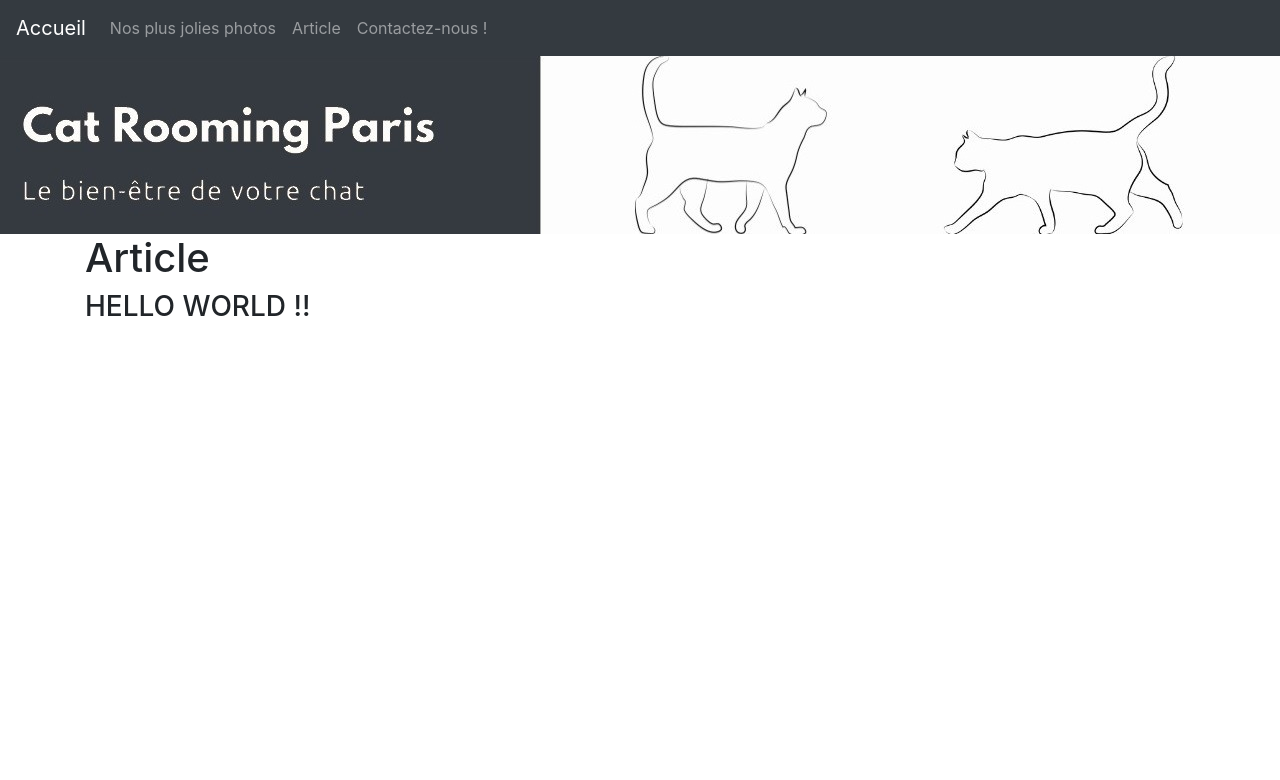
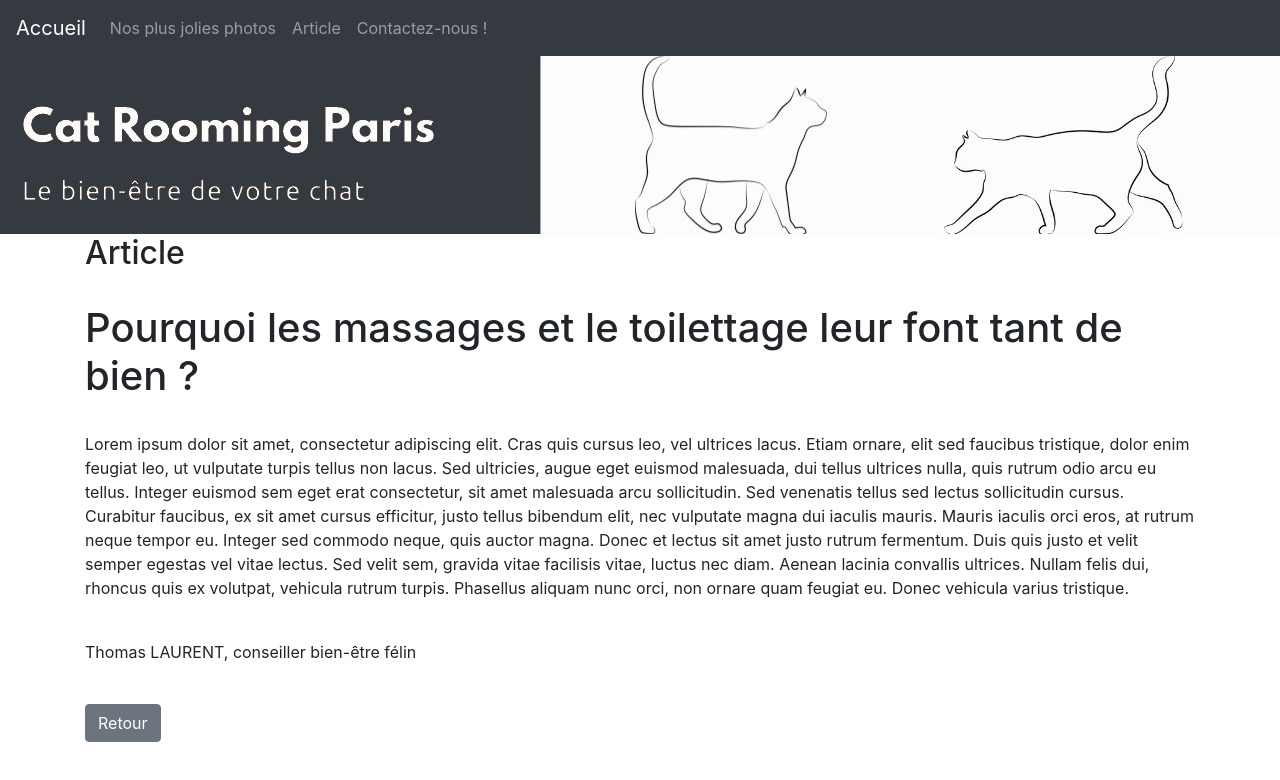
Before and after one commit to ThomasLrnt/petGroomingSPA, a React (Create React App) app in the folder frontend/catrooming/: page /article in a window 1280 px wide. Shown: the top 780 px of the page. Built offline with nearby package versions, Linux system fonts and the light colour scheme.

Commit message:
Création de la gallerie de photos avec l'API ; installation du composant Gallery.

```diff
--- a/frontend/catrooming/package.json
+++ b/frontend/catrooming/package.json
@@ -10,6 +10,7 @@
     "react": "^16.12.0",
     "react-bootstrap": "^1.0.0-beta.16",
     "react-dom": "^16.12.0",
+    "react-grid-gallery": "^0.5.5",
     "react-router-dom": "^5.1.2",
     "react-scripts": "3.3.1"
   },
--- /dev/null
+++ b/frontend/catrooming/src/fonctions/kitty.js
@@ -0,0 +1,46 @@
+import React from 'react';
+import {Container, Col, Row, Button} from 'react-bootstrap';
+import Gallery from 'react-grid-gallery';
+import '../index.css';
+
+
+class Kitty extends React.Component{
+
+  constructor(props){
+    super(props);
+    this.state = {
+      baseUrl: "https://api.thecatapi.com/v1/images/search",
+      nbKitties: 10,
+      kitties: []
+    }
+    this.componentDidMount = this.componentDidMount.bind(this);
+  }
+
+  componentDidMount(){
+    for(let i = 0 ; i < this.state.nbKitties ; i++){
+      fetch(this.state.baseUrl)
+      .then(response => response.json())
+      .then(parsedJSON => this.setState({kitties:this.state.kitties.concat(
+        {
+        src: parsedJSON[0].url,
+        thumbnail: parsedJSON[0].url,
+        thumbnailWidth: 320,
+        thumbnailHeight: 174,
+        isSelected: false,
+       })
+      }))
+      .catch(err => console.error(err))
+    }
+  }
+
+  render(){
+    return(
+      <div class="gallerie">
+                <Gallery images={this.state.kitties}/>
+                <Button variant="secondary" onClick={this.componentDidMount}> Encore ? </Button>
+      </div>
+    )
+  }
+}
+
+export default Kitty;
--- a/frontend/catrooming/src/index.css
+++ b/frontend/catrooming/src/index.css
@@ -23,3 +23,8 @@ code {
 .monContainer {
 
 }
+
+.gallerie{
+  padding-left: 5rem;
+  padding-right: 5rem;
+  }
--- a/frontend/catrooming/src/pages/Article.js
+++ b/frontend/catrooming/src/pages/Article.js
@@ -1,11 +1,16 @@
 import React,{Component} from 'react';
+import MonArticle from '../components/monArticle';
 
 class Article extends Component {
     render() {
         return (
-            <div class="container">
-                <h1>Article</h1>
-                <h3>HELLO WORLD !!</h3>
+            <div >
+                <MonArticle
+                    Title="Pourquoi les massages et le toilettage leur font tant de bien ?"
+                    Texte="Lorem ipsum dolor sit amet, consectetur adipiscing elit. Cras quis cursus leo, vel ultrices lacus. Etiam ornare, elit sed faucibus tristique, dolor enim feugiat leo, ut vulputate turpis tellus non lacus. Sed ultricies, augue eget euismod malesuada, dui tellus ultrices nulla, quis rutrum odio arcu eu tellus. Integer euismod sem eget erat consectetur, sit amet malesuada arcu sollicitudin. Sed venenatis tellus sed lectus sollicitudin cursus. Curabitur faucibus, ex sit amet cursus efficitur, justo tellus bibendum elit, nec vulputate magna dui iaculis mauris. Mauris iaculis orci eros, at rutrum neque tempor eu. Integer sed commodo neque, quis auctor magna. Donec et lectus sit amet justo rutrum fermentum. Duis quis justo et velit semper egestas vel vitae lectus. Sed velit sem, gravida vitae facilisis vitae, luctus nec diam. Aenean lacinia convallis ultrices. Nullam felis dui, rhoncus quis ex volutpat, vehicula rutrum turpis. Phasellus aliquam nunc orci, non ornare quam feugiat eu. Donec vehicula varius tristique."
+                    Author="Thomas LAURENT, conseiller bien-être félin"
+                    Lien="Home"
+                />
             </div>
         );
     }
--- a/frontend/catrooming/src/pages/Gallerie.js
+++ b/frontend/catrooming/src/pages/Gallerie.js
@@ -1,11 +1,12 @@
 import React from 'react';
+import Kitty from '../fonctions/kitty';
 
 class Gallerie extends React.Component {
     render() {
         return (
             <div class="container">
                 <h1>Gallerie</h1>
-                <h3>HELLO WORLD !!</h3>
+                <Kitty />
             </div>
         );
     }
```
Also changed, not shown: 1 other file (tests, documents, lock files or other folders).
